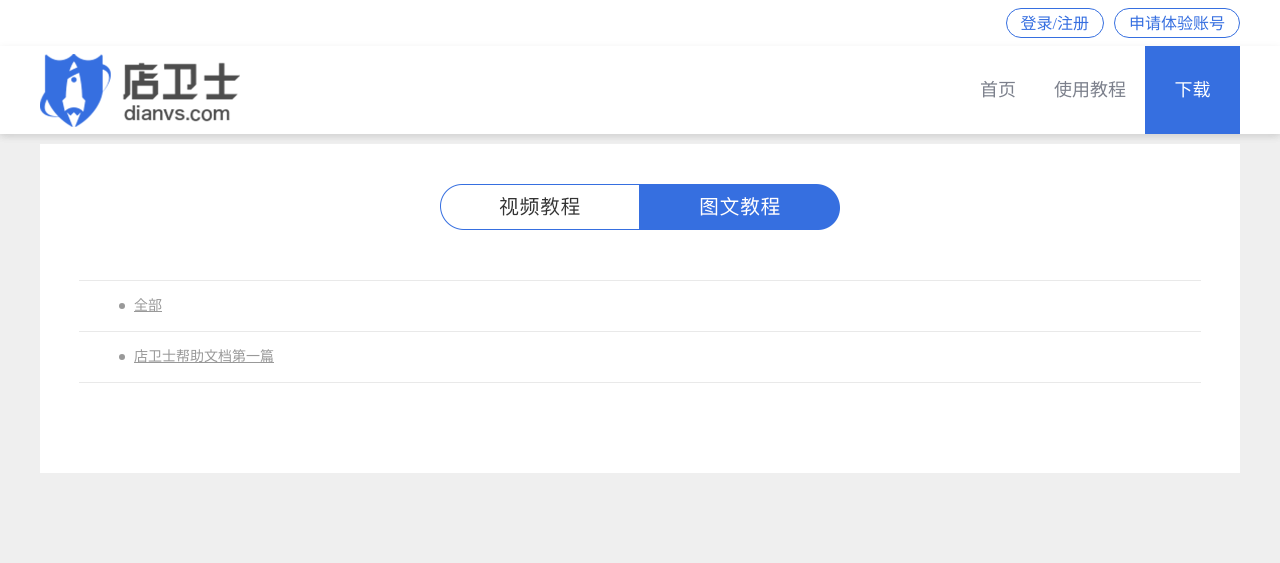
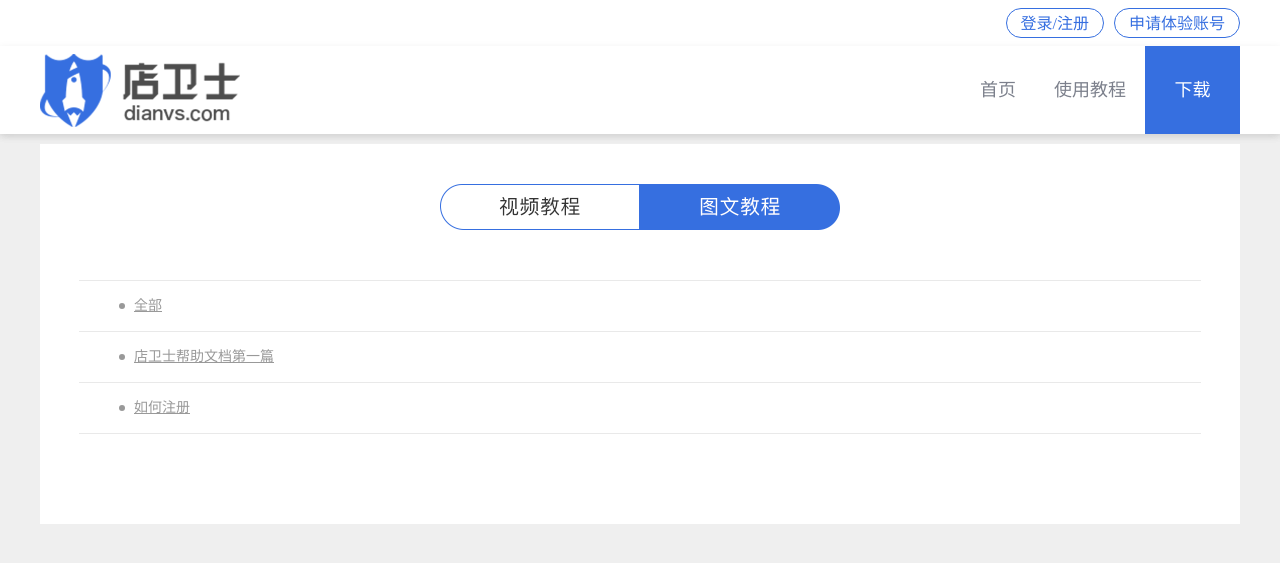
Before and after one commit to dianvs-ltd/dianvs-ltd.github.io, a Jekyll site: the page built from index.markdown, in a window 1280 px wide and 900 px high. Shown: the top 563 px of the window. Built offline with Jekyll 4.4.1, drawn with Linux system fonts in a browser that asks for light colours.

Commit message:
Update nav.html

```diff
--- a/_includes/nav.html
+++ b/_includes/nav.html
@@ -5,6 +5,9 @@
         </div>
         <div class="page_nav_sub">
             <a class="page_nav_sub_name" href="{{site.baseurl}}/doc/1.html">店卫士帮助文档第一篇</a>
+        </div>
+          <div class="page_nav_sub">
+            <a class="page_nav_sub_name" href="{{site.baseurl}}/doc/2.html">如何注册</a>
         </div>
     </div>
 </div>
```
